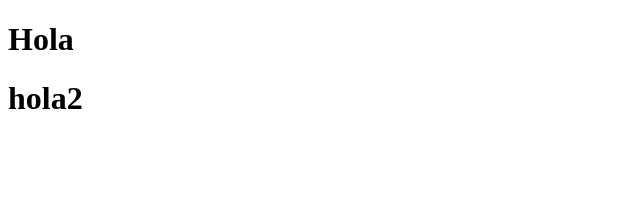
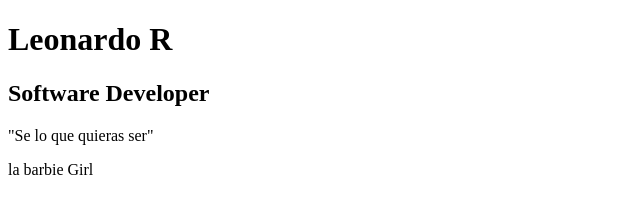
Before and after one commit to leonardo26/CintaBlanca, a plain HTML site: page index.html in a window 1280 px wide. Shown: the whole page, without its empty margins (0-640 px from the left). Drawn offline with Linux system fonts and the light colour scheme.

Commit message:
Agregue la estructura de mi pagina

```diff
--- a/index.html
+++ b/index.html
@@ -5,7 +5,18 @@
     <title>Sitio de Leonardo</title>
 </head>
 <body>
-    <h1>Hola</h1>
-    <h1>hola2</h1>
+
+<div class="square">
+    <div class="top"></div>
+    <h1>Leonardo R</h1>
+    <h2>Software Developer</h2>
+
+    <div>
+    <div class="bottom">
+        <p class="quote">"Se lo que quieras ser"</p>
+        <p class="author">la barbie Girl</p>
+    </div>
+</div>
+
 </body>
 </html>
```
